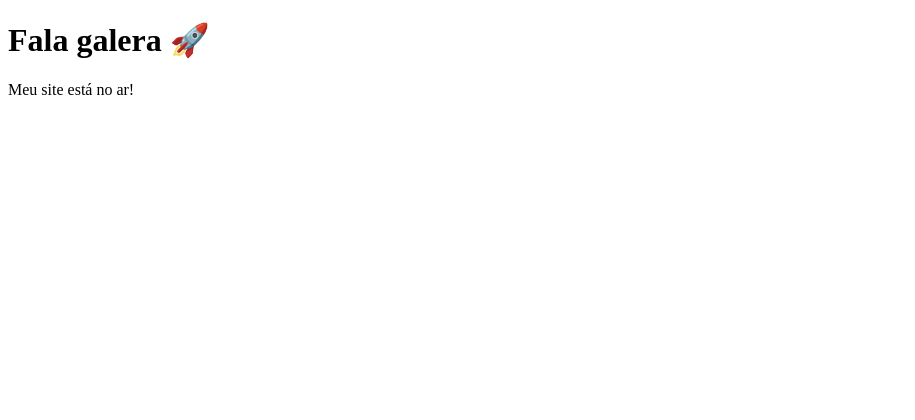
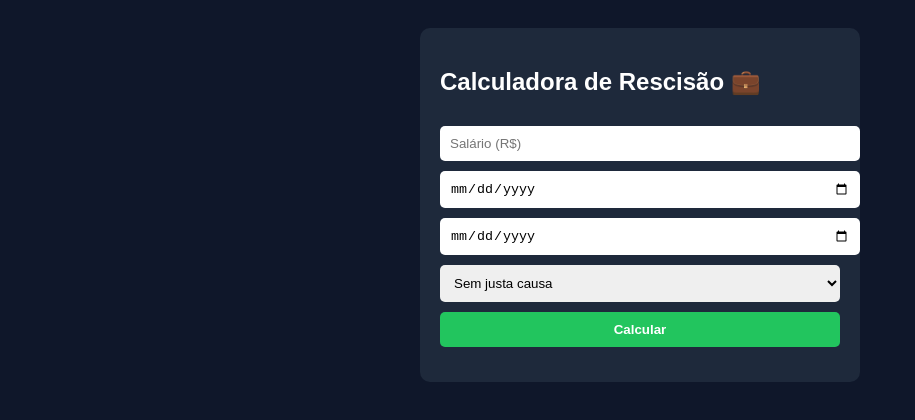
Before and after one commit to allanfelieps/calculando-rescis-o-, a plain HTML site: page index.html in a window 1280 px wide. Shown: the whole page, without its empty margins (0-915 px from the left). Drawn offline with Linux system fonts and the light colour scheme.

Commit message:
Update index.html

```diff
--- a/index.html
+++ b/index.html
@@ -1,10 +1,86 @@
 <!DOCTYPE html>
-<html>
+<html lang="pt-br">
 <head>
-  <title>Meu Site</title>
+<meta charset="UTF-8">
+<title>Calculadora de Rescisão</title>
+<style>
+  body {
+    font-family: Arial;
+    background: #0f172a;
+    color: white;
+    display: flex;
+    justify-content: center;
+    padding: 20px;
+  }
+  .box {
+    background: #1e293b;
+    padding: 20px;
+    border-radius: 10px;
+    width: 100%;
+    max-width: 400px;
+  }
+  input, select, button {
+    width: 100%;
+    padding: 10px;
+    margin-top: 10px;
+    border-radius: 5px;
+    border: none;
+  }
+  button {
+    background: #22c55e;
+    color: white;
+    font-weight: bold;
+  }
+  .resultado {
+    margin-top: 15px;
+    font-size: 18px;
+  }
+</style>
 </head>
+
 <body>
-  <h1>Fala galera 🚀</h1>
-  <p>Meu site está no ar!</p>
+
+<div class="box">
+  <h2>Calculadora de Rescisão 💼</h2>
+
+  <input type="number" id="salario" placeholder="Salário (R$)">
+  <input type="date" id="admissao">
+  <input type="date" id="demissao">
+
+  <select id="tipo">
+    <option value="sem_justa">Sem justa causa</option>
+    <option value="pedido">Pedido de demissão</option>
+  </select>
+
+  <button onclick="calcular()">Calcular</button>
+
+  <div class="resultado" id="resultado"></div>
+</div>
+
+<script>
+function calcular() {
+  let salario = parseFloat(document.getElementById('salario').value);
+  let admissao = new Date(document.getElementById('admissao').value);
+  let demissao = new Date(document.getElementById('demissao').value);
+
+  if (!salario || !admissao || !demissao) {
+    alert("Preencha todos os campos!");
+    return;
+  }
+
+  let meses = (demissao.getFullYear() - admissao.getFullYear()) * 12 +
+              (demissao.getMonth() - admissao.getMonth());
+
+  let saldo = salario / 30 * demissao.getDate();
+  let ferias = (salario / 12) * meses;
+  let decimo = (salario / 12) * meses;
+
+  let total = saldo + ferias + decimo;
+
+  document.getElementById('resultado').innerHTML =
+    "💰 Total estimado: R$ " + total.toFixed(2);
+}
+</script>
+
 </body>
 </html>
```
